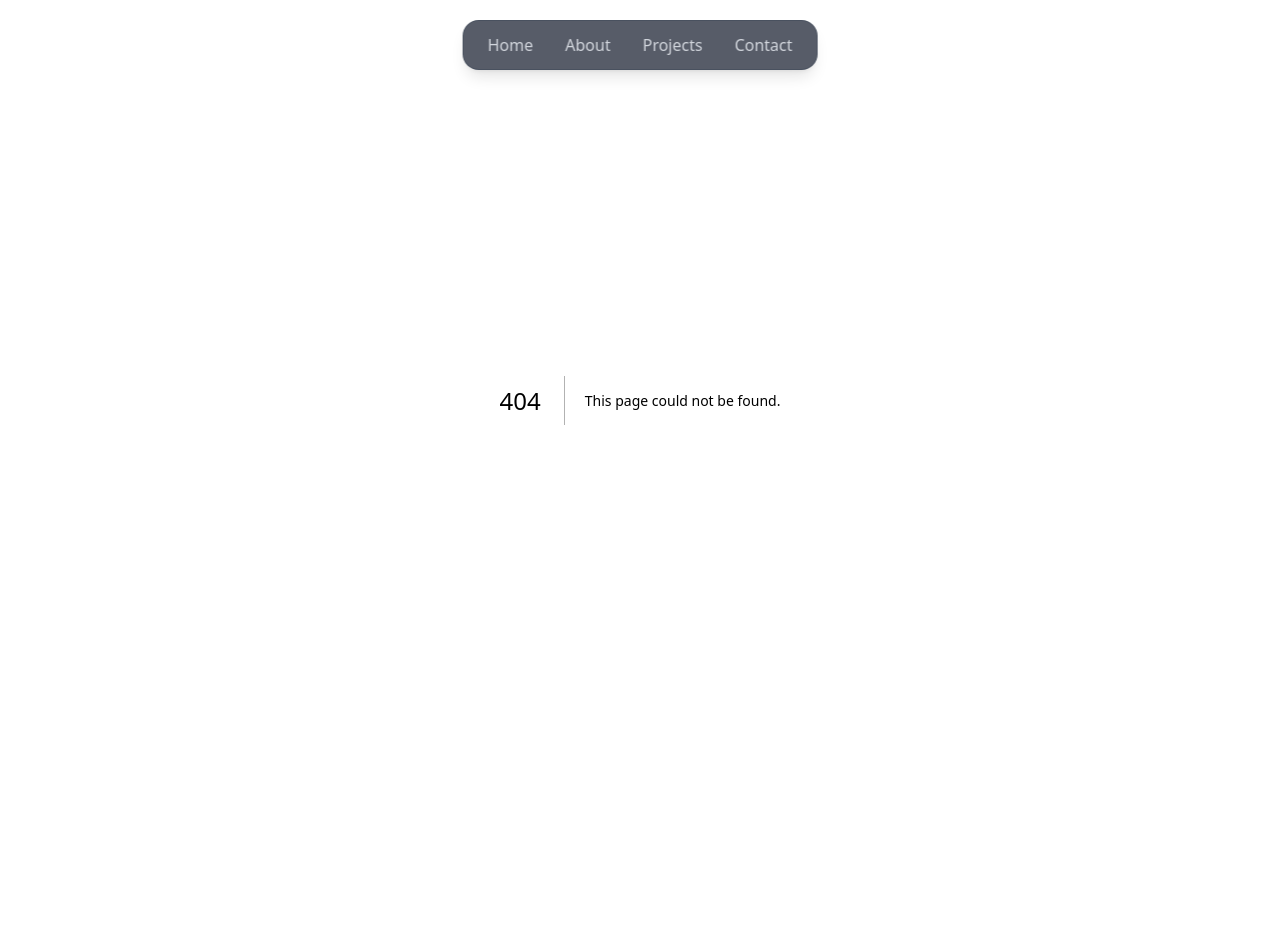
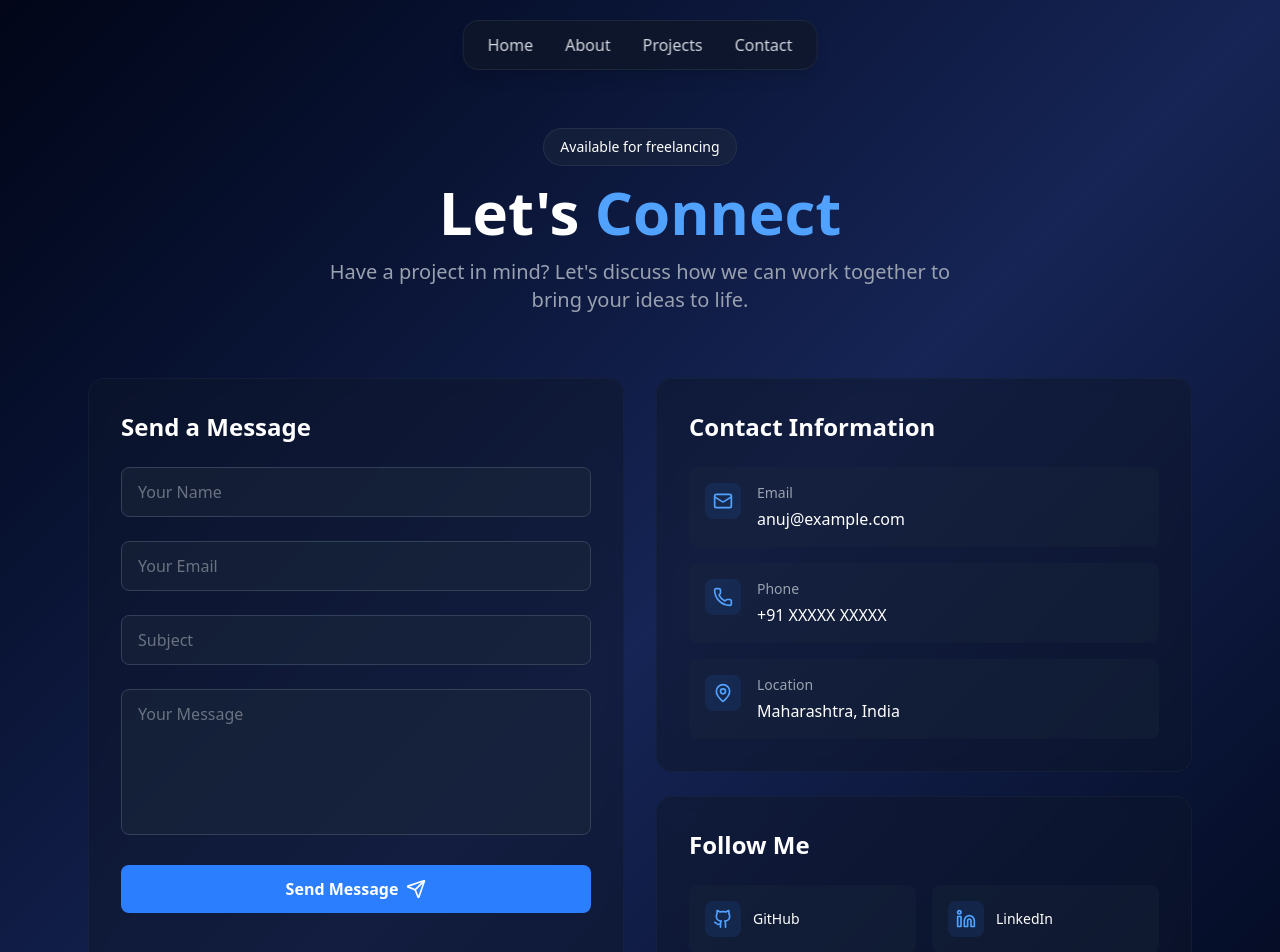
Before and after one commit to anujtaywade/New-Portfolio, a Next.js app: page /Contact in a window 1280 px wide. Before the commit this address had no page. Shown: the top 952 px of the page. Before the commit the page ends 800 px from the top, so only its background shows below. Built offline with nearby package versions, Linux system fonts and the light colour scheme.

Commit message:
created conatact page

```diff
--- a/src/app/About/page.jsx
+++ b/src/app/About/page.jsx
@@ -22,7 +22,7 @@ const AboutPage = () => {
     { name: 'React', icon: '⚛️', color: '#61dafb' },
     { name: 'Next.js', icon: '▲', color: '#ffffff' },
     { name: 'Node.js', icon: '🟢', color: '#68a063' },
-    { name: 'Express.js', icon:  (<div className="flex justify-center"><SiExpress className="text-5xl" /></div>), color: 'fffff' },
+    { name: 'Express.js', icon:  (<div className="flex justify-center"><SiExpress className="text-5xl"/></div>), color: 'fffff' },
     { name: 'TypeScript', icon: 'TS', color: '#3178c6' },
     { name: 'MongoDB', icon: '🍃', color: '#47a248' },
     { name: 'PostgreSQL', icon: '🐘', color: '#336791' },
@@ -30,7 +30,7 @@ const AboutPage = () => {
     { name: 'Docker', icon: '🐳', color: '#2496ed' },
     { name: 'Python', icon: '🐍', color: '#50C878' },
     { name: 'Git', icon: '📦', color: '#CD9F61' },
-    { name: 'javascript', icon: (<div className="flex justify-center"><IoLogoJavascript  className="text-5xl" /></div>), color: '#FFFF00 ' },
+    { name: 'javascript', icon: (<div className="flex justify-center"><IoLogoJavascript  className="text-5xl" /></div>), color: '#FFFFE0 ' },
 
   ];
 
@@ -85,9 +85,13 @@ const AboutPage = () => {
           <div className="grid gap-12 items-start">
             <div>
               <p className="text-xl text-gray-300 mb-6 leading-relaxed">
-                I'm a Full Stack Developer passionate about building efficient, dynamic,
-                and user-friendly web applications. I love turning ideas into reality,
-                crafting smooth frontends and powerful backends with clean, modern code.
+                My name is Anuj Taywade i'm a 22 year old with a passion for web Developement i like to make intractive web apps and games. I Specialize in building responsive web applications using <br /><br />
+                <span className='text-2xl font-semibold'>Languages:</span>  Javascript , Python <br />
+                <span className='text-2xl font-semibold'> Framework: </span>React.js, Next.js, Express.js <br />
+                <span className='text-2xl font-semibold'> Database: </span> MongoDB , PostgresSQL <br />
+
+
+
               </p>
 
               <p className="text-lg text-gray-400 mb-6 leading-relaxed">
--- /dev/null
+++ b/src/app/Contact/page.jsx
@@ -0,0 +1,228 @@
+'use client';
+
+import React, { useState } from 'react';
+import { Send, Mail, MapPin, Phone, Github, Linkedin, Twitter, Instagram, CheckCircle } from 'lucide-react';
+
+const Page = () => {
+  const [formData, setFormData] = useState({
+    name: '',
+    email: '',
+    subject: '',
+    message: ''
+  });
+  const [focused, setFocused] = useState('');
+  const [submitted, setSubmitted] = useState(false);
+
+  const handleChange = (e) => {
+    setFormData({
+      ...formData,
+      [e.target.name]: e.target.value
+    });
+  };
+
+  const handleSubmit = () => {
+    if (formData.name && formData.email && formData.subject && formData.message) {
+      setSubmitted(true);
+      setTimeout(() => {
+        setSubmitted(false);
+        setFormData({ name: '', email: '', subject: '', message: '' });
+      }, 3000);
+    }
+  };
+
+  const contactInfo = [
+    { icon: Mail, label: 'Email', value: 'anuj@example.com', href: 'mailto:anuj@example.com' },
+    { icon: Phone, label: 'Phone', value: '+91 XXXXX XXXXX', href: 'tel:+91XXXXXXXXXX' },
+    { icon: MapPin, label: 'Location', value: 'Maharashtra, India', href: null }
+  ];
+
+  const socialLinks = [
+    { icon: Github, href: '#', label: 'GitHub' },
+    { icon: Linkedin, href: '#', label: 'LinkedIn' },
+    { icon: Twitter, href: '#', label: 'Twitter' },
+    { icon: Instagram, href: '#', label: 'Instagram' }
+  ];
+
+  return (
+    <div className="min-h-screen bg-gradient-to-br from-slate-950 via-blue-950 to-slate-950 text-white">
+
+      <div className="max-w-6xl mx-auto px-6 pt-32 pb-16">
+        {/* Header */}
+        <div className="text-center mb-16 animate-fade-in">
+          <span className="inline-block px-4 py-2 mb-4 text-sm bg-slate-800/50 rounded-full border border-slate-700/50">
+            Available for freelancing
+          </span>
+          <h1 className="text-5xl md:text-6xl font-bold mb-4">
+            Let's <span className="text-blue-400">Connect</span>
+          </h1>
+          <p className="text-xl text-gray-400 max-w-2xl mx-auto">
+            Have a project in mind? Let's discuss how we can work together to bring your ideas to life.
+          </p>
+        </div>
+
+        <div className="grid md:grid-cols-2 gap-8">
+          {/* Contact Form */}
+          <div className="bg-slate-900/50 backdrop-blur-sm rounded-2xl p-8 border border-slate-800/50 hover:border-slate-700/50 transition-all duration-300">
+            <h2 className="text-2xl font-bold mb-6">Send a Message</h2>
+
+            {submitted ? (
+              <div className="flex flex-col items-center justify-center py-12 animate-fade-in">
+                <CheckCircle className="w-16 h-16 text-green-400 mb-4" />
+                <h3 className="text-2xl font-bold mb-2">Message Sent!</h3>
+                <p className="text-gray-400 text-center">Thank you for reaching out. I'll get back to you soon.</p>
+              </div>
+            ) : (
+              <div className="space-y-6">
+                <div>
+                  <input
+                    type="text"
+                    name="name"
+                    value={formData.name}
+                    onChange={handleChange}
+                    onFocus={() => setFocused('name')}
+                    onBlur={() => setFocused('')}
+                    placeholder="Your Name"
+                    className={`w-full bg-slate-800/50 border ${
+                      focused === 'name' ? 'border-blue-400' : 'border-slate-700'
+                    } rounded-lg px-4 py-3 outline-none transition-all duration-300 placeholder-gray-500 text-white`}
+                  />
+                </div>
+
+                <div>
+                  <input
+                    type="email"
+                    name="email"
+                    value={formData.email}
+                    onChange={handleChange}
+                    onFocus={() => setFocused('email')}
+                    onBlur={() => setFocused('')}
+                    placeholder="Your Email"
+                    className={`w-full bg-slate-800/50 border ${
+                      focused === 'email' ? 'border-blue-400' : 'border-slate-700'
+                    } rounded-lg px-4 py-3 outline-none transition-all duration-300 placeholder-gray-500 text-white`}
+                  />
+                </div>
+
+                <div>
+                  <input
+                    type="text"
+                    name="subject"
+                    value={formData.subject}
+                    onChange={handleChange}
+                    onFocus={() => setFocused('subject')}
+                    onBlur={() => setFocused('')}
+                    placeholder="Subject"
+                    className={`w-full bg-slate-800/50 border ${
+                      focused === 'subject' ? 'border-blue-400' : 'border-slate-700'
+                    } rounded-lg px-4 py-3 outline-none transition-all duration-300 placeholder-gray-500 text-white`}
+                  />
+                </div>
+
+                <div>
+                  <textarea
+                    name="message"
+                    value={formData.message}
+                    onChange={handleChange}
+                    onFocus={() => setFocused('message')}
+                    onBlur={() => setFocused('')}
+                    placeholder="Your Message"
+                    rows="5"
+                    className={`w-full bg-slate-800/50 border ${
+                      focused === 'message' ? 'border-blue-400' : 'border-slate-700'
+                    } rounded-lg px-4 py-3 outline-none transition-all duration-300 placeholder-gray-500 resize-none text-white`}
+                  />
+                </div>
+
+                <button
+                  onClick={handleSubmit}
+                  className="w-full bg-blue-500 hover:bg-blue-600 text-white font-semibold py-3 px-6 rounded-lg transition-all duration-300 flex items-center justify-center gap-2 group"
+                >
+                  Send Message
+                  <Send className="w-5 h-5 group-hover:translate-x-1 transition-transform" />
+                </button>
+              </div>
+            )}
+          </div>
+
+          {/* Contact Info & Social */}
+          <div className="space-y-6">
+            {/* Contact Information */}
+            <div className="bg-slate-900/50 backdrop-blur-sm rounded-2xl p-8 border border-slate-800/50 hover:border-slate-700/50 transition-all duration-300">
+              <h2 className="text-2xl font-bold mb-6">Contact Information</h2>
+              <div className="space-y-4">
+                {contactInfo.map((item, index) => (
+                  <div
+                    key={index}
+                    className="flex items-start gap-4 p-4 rounded-lg bg-slate-800/30 hover:bg-slate-800/50 transition-all duration-300 group cursor-pointer"
+                  >
+                    <div className="p-2 bg-blue-500/10 rounded-lg group-hover:bg-blue-500/20 transition-colors">
+                      <item.icon className="w-5 h-5 text-blue-400" />
+                    </div>
+                    <div>
+                      <p className="text-sm text-gray-400 mb-1">{item.label}</p>
+                      {item.href ? (
+                        <a href={item.href} className="text-white hover:text-blue-400 transition-colors">
+                          {item.value}
+                        </a>
+                      ) : (
+                        <p className="text-white">{item.value}</p>
+                      )}
+                    </div>
+                  </div>
+                ))}
+              </div>
+            </div>
+
+            {/* Social Links */}
+            <div className="bg-slate-900/50 backdrop-blur-sm rounded-2xl p-8 border border-slate-800/50 hover:border-slate-700/50 transition-all duration-300">
+              <h2 className="text-2xl font-bold mb-6">Follow Me</h2>
+              <div className="grid grid-cols-2 gap-4">
+                {socialLinks.map((social, index) => (
+                  <a
+                    key={index}
+                    href={social.href}
+                    className="flex items-center gap-3 p-4 rounded-lg bg-slate-800/30 hover:bg-slate-800/50 hover:scale-105 transition-all duration-300 group"
+                  >
+                    <div className="p-2 bg-blue-500/10 rounded-lg group-hover:bg-blue-500/20 transition-colors">
+                      <social.icon className="w-5 h-5 text-blue-400" />
+                    </div>
+                    <span className="text-sm font-medium">{social.label}</span>
+                  </a>
+                ))}
+              </div>
+            </div>
+
+            {/* Availability Badge */}
+            <div className="bg-gradient-to-r from-green-900/30 to-emerald-900/30 backdrop-blur-sm rounded-2xl p-6 border border-green-700/30">
+              <div className="flex items-center gap-3 mb-2">
+                <div className="w-3 h-3 bg-green-400 rounded-full animate-pulse"></div>
+                <span className="font-semibold text-green-400">Available for Work</span>
+              </div>
+              <p className="text-sm text-gray-400">
+                Currently accepting all freelance projects and collaboration let me know through mail or social handles.
+              </p>
+            </div>
+          </div>
+        </div>
+      </div>
+
+      <style jsx>{`
+        @keyframes fade-in {
+          from {
+            opacity: 0;
+            transform: translateY(20px);
+          }
+          to {
+            opacity: 1;
+            transform: translateY(0);
+          }
+        }
+        .animate-fade-in {
+          animation: fade-in 0.6s ease-out;
+        }
+      `}</style>
+    </div>
+  );
+};
+
+export default Page;
--- a/src/app/page.js
+++ b/src/app/page.js
@@ -10,6 +10,7 @@ import About from '@/app/About/page';
 
 
 const Page = () => {
+
   return (
     <div>
     <div className="min-h-screen bg-gray-950 text-white flex flex-col md:flex-row items-center justify-between px-10 md:px-32 py-20">
@@ -122,6 +123,7 @@ const Page = () => {
       <Projects/>
 
 
+
     </div>
 
 
--- a/src/components/Navbar.jsx
+++ b/src/components/Navbar.jsx
@@ -23,7 +23,7 @@ export default function Navbar() {
           <Link href="/" className="hover:text-blue-400 transition">Home</Link>
           <Link href="/About" className="hover:text-blue-400 transition">About</Link>
           <Link href="/Projects" className="hover:text-blue-400 transition">Projects</Link>
-          <Link href="/contact" className="hover:text-blue-400 transition">Contact</Link>
+          <Link href="/Contact" className="hover:text-blue-400 transition">Contact</Link>
         </div>
       </div>
 
@@ -40,7 +40,7 @@ export default function Navbar() {
             <Link href="/" onClick={() => setOpen(false)} className="hover:text-blue-400 transition">Home</Link>
             <Link href="/About" onClick={() => setOpen(false)} className="hover:text-blue-400 transition">About</Link>
             <Link href="/projects" onClick={() => setOpen(false)} className="hover:text-blue-400 transition">Projects</Link>
-            <Link href="/contact" onClick={() => setOpen(false)} className="hover:text-blue-400 transition">Contact</Link>
+            <Link href="/Contact" onClick={() => setOpen(false)} className="hover:text-blue-400 transition">Contact</Link>
           </motion.div>
         )}
       </AnimatePresence>
```
Also changed, not shown: src/app/Projects/page.jsx (renamed from src/app/Projects/page.js).
